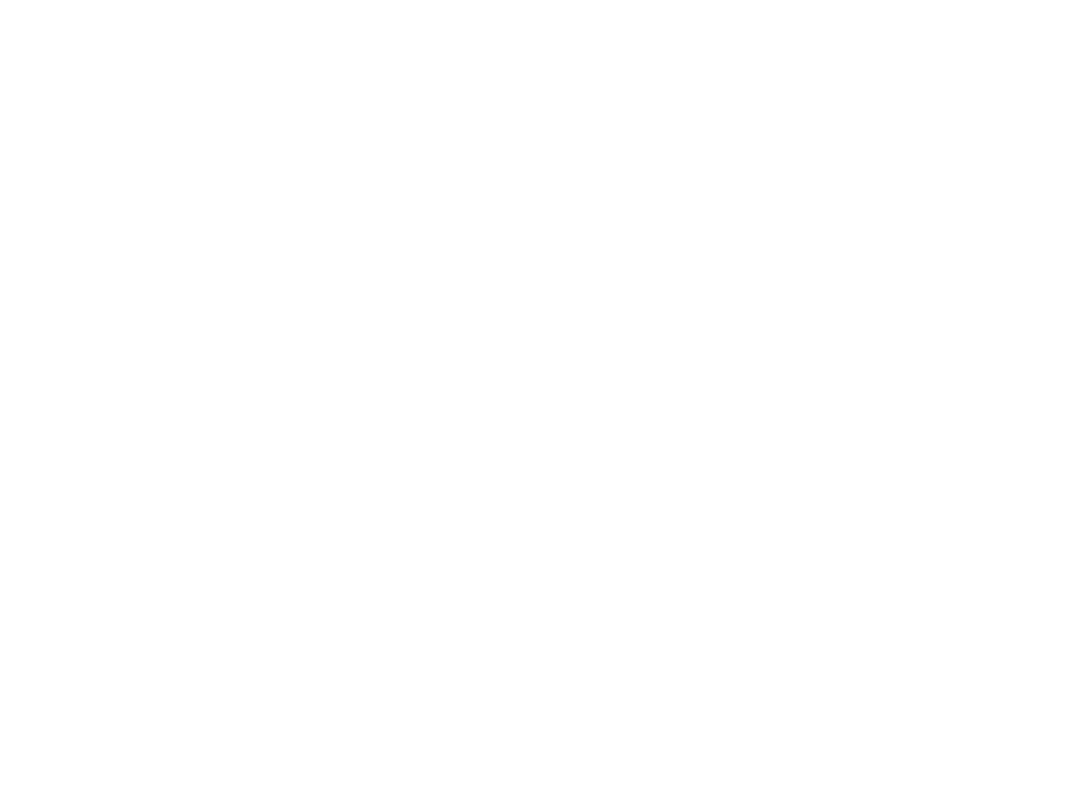
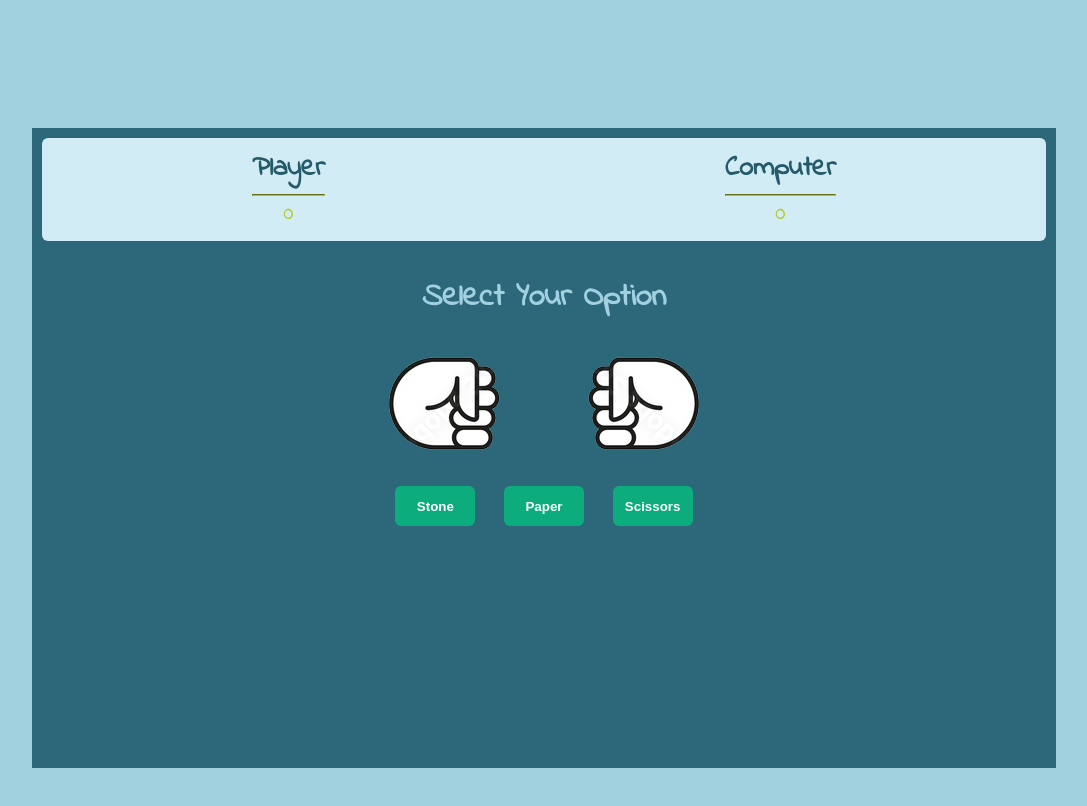
Before and after one commit to AliDemircix/stone-paper-scissor-app, a plain HTML site: page index.html in a window 1280 px wide. Shown: the whole page, without its empty margins (96-1183 px from the left). Drawn offline with Linux system fonts and the light colour scheme.

Commit message:
Html and css parts have finished

```diff
--- /dev/null
+++ b/css/style.css
@@ -0,0 +1,114 @@
+*{
+    margin: 0;
+    padding: 0;
+    box-sizing: border-box;
+}
+:root{
+    --bgcolor: rgb(161, 208, 223);
+    --gamebg:rgb(44, 103, 122);
+    --scoresbg:rgb(210, 236, 245);
+    --scorestext:rgb(37, 90, 107);
+    --hrcolor:rgb(181, 197, 36);
+    --introh1:rgb(161, 208, 223);
+    --playbutton:rgb(13, 172, 124);
+}
+body{
+    text-align: center;
+    background-color:var(--bgcolor);
+    font-family: 'Indie Flower', cursive;
+}
+.game {
+    background-color:var(--gamebg);
+    height:80vh;
+    width:80%;
+    margin:auto;
+    margin-top:10%;
+    margin-bottom:10%;
+    padding:10px;
+}
+.scores {
+    background-color:var(--scoresbg);
+    color: var(--scorestext);
+    display: flex;
+    justify-content:space-around;
+    padding:10px;
+    border-radius: 6px;
+
+}
+.scores h2 {
+    font-size: 28px;
+}
+.scores hr {
+    margin-top:5px;
+    border-color:var(--hrcolor);
+}
+.scores p {
+    font-size: 24px;
+    color:var(--hrcolor);
+}
+.intro {
+    display: flex;
+    height:50vh;
+    flex-direction: column;
+    align-items: center;
+    justify-content: space-around;
+
+}
+.intro h1 {
+    color: var(--introh1);
+    margin:20px;
+    font-size: 3em;
+    opacity: 0;
+
+}
+.intro button {
+    border:none;
+    cursor: pointer;
+    border-radius: 6px;
+    background-color:var(--playbutton);
+    color:white;
+    font-weight: bolder;
+    height:50px;
+    width: 150px;
+    opacity: 0;
+
+
+}
+.match{
+    position:absolute;
+    top:50%;
+    left:50%;
+    transform: translate(-50%,-50%);
+}
+.winner {
+    color:var(--introh1);
+    text-align: center;
+    font-size: 2em;
+}
+.hands,.options {
+    display: flex;
+    justify-content: space-around;
+    align-items: center;
+    margin-top: 30px;
+}
+.player-hand {
+    transform:rotateY(180deg);
+}
+.options button {
+    border:none;
+    cursor: pointer;
+    border-radius: 6px;
+    background-color:var(--playbutton);
+    color:white;
+    font-weight: bolder;
+    height:40px;
+    width: 80px;
+}
+div.fadeOut {
+    opacity:0;
+    pointer-events:none;
+}
+div.fadeIn {
+    opacity: 1;
+    pointer-events:all;
+}
--- a/index.html
+++ b/index.html
@@ -4,9 +4,42 @@
     <meta charset="UTF-8">
     <meta http-equiv="X-UA-Compatible" content="IE=edge">
     <meta name="viewport" content="width=device-width, initial-scale=1.0">
+    <link rel="preconnect" href="https://fonts.googleapis.com">
+<link rel="preconnect" href="https://fonts.gstatic.com" crossorigin>
+<link href="https://fonts.googleapis.com/css2?family=Indie+Flower&display=swap" rel="stylesheet">
+    <link rel="stylesheet" href="./css/style.css">
     <title>My Stone-Paper- Scissors APP</title>
 </head>
 <body>
-
+    <section class="game">
+        <div class="scores">
+            <div class="player-scrore">
+                <h2>Player</h2>
+                <hr>
+                <p>0</p>
+            </div>
+            <div class="computer-scrore">
+                <h2>Computer</h2>
+                <hr>
+                <p>0</p>
+            </div>
+        </div>
+        <div class="intro">
+            <h1>Stone Paper Scissors APP</h1>
+            <button>Let`s Play</button>
+        </div>
+        <div class="match">
+            <h2 class="winner">Select Your Option</h2>
+            <div class="hands">
+                <img class="player-hand" src="./img/stone.png" alt="Player">
+                <img class="computer-hand" src="./img/stone.png" alt="Computer">
+            </div>
+            <div class="options">
+                <button class="stone">Stone</button>
+                <button class="paper">Paper</button>
+                <button class="scissors">Scissors</button>
+            </div>
+        </div>
+    </section>
 </body>
 </html>
```
